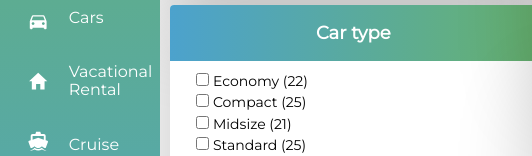
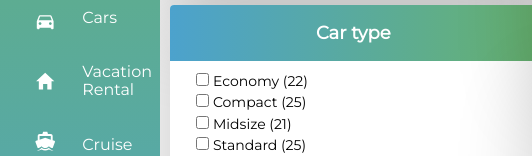
Before and after one commit to haileykoo/expedia, a plain HTML site: page index.html in a window 1280 px wide. Shown: the part 295-451 px from the top of the page, 0-532 px from the left. Drawn offline with nearby package versions, Linux system fonts and the light colour scheme.

Commit message:
typo correct

```diff
--- a/index.html
+++ b/index.html
@@ -39,7 +39,7 @@
                             <li><a href="#">Flights</a></li>
                             <li><a href="#">Hotels</a></li>
                             <li><a href="#">Cars</a></li>
-                            <li><a href="#">Vacational Rental</a></li>
+                            <li><a href="#">Vacation Rental</a></li>
                             <li><a href="#">Cruise</a></li>
                             <li><a href="#">All Travel</a></li>
                         </ul>
```
